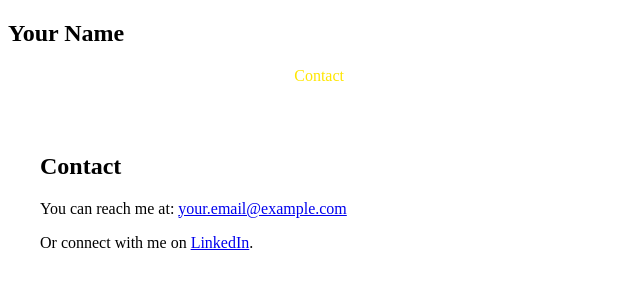
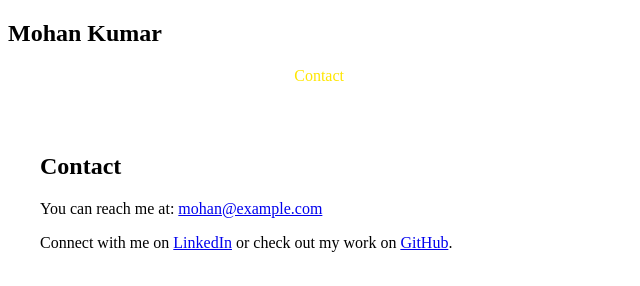
Before and after one commit to Mohankumar2001/Mohankumar2001.github.io, a plain HTML site: page contact.html in a window 1280 px wide. Shown: the whole page, without its empty margins (0-640 px from the left). Drawn offline with Linux system fonts and the light colour scheme.

Commit message:
Update contact.html

```diff
--- a/contact.html
+++ b/contact.html
@@ -10,7 +10,7 @@
 <body>
 <header>
 <nav>
-<h1 class="logo">Your Name</h1>
+<h1 class="logo">Mohan Kumar</h1>
 <ul class="nav-links">
 <li><a href="index.html">Home</a></li>
 <li><a href="about.html">About</a></li>
@@ -22,8 +22,8 @@
 </header>
 <main class="content">
 <h2>Contact</h2>
-<p>You can reach me at: <a href="mailto:your.email@example.com">your.email@example.com</a></p>
-<p>Or connect with me on <a href="https://www.linkedin.com">LinkedIn</a>.</p>
+<p>You can reach me at: <a href="mailto:mohan@example.com">mohan@example.com</a></p>
+<p>Connect with me on <a href="https://www.linkedin.com">LinkedIn</a> or check out my work on <a href="https://github.com">GitHub</a>.</p>
 </main>
 </body>
 </html>
```
